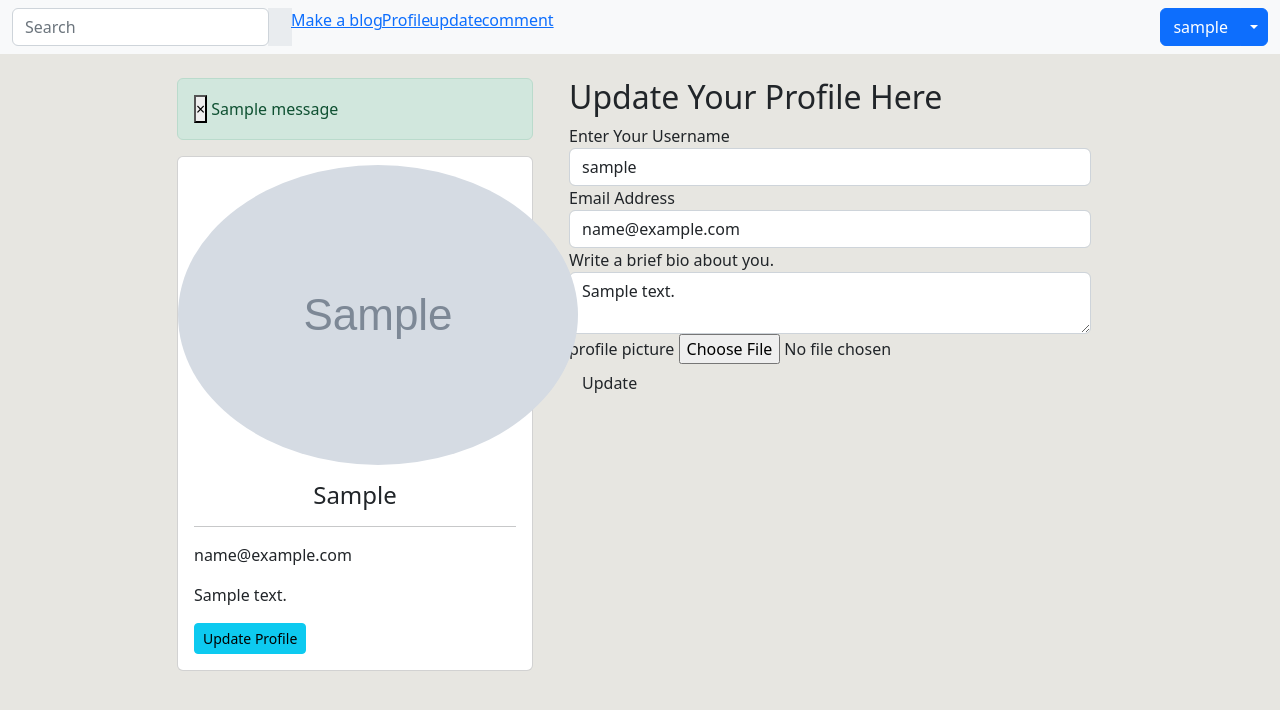
After one commit to Michael-Ogaye/camiblog, a Flask app: page /profile in a window 1280 px wide. The commit adds this page. Shown: the top 710 px of the page. Run offline with Flask 2, Linux system fonts and the light colour scheme; a user stored in the database is signed in; tables that the repository leaves empty hold one stand-in row (values such as "Sample post"); grey boxes marked "Sample" are stand-in pictures; one stand-in notice (Sample message) is shown; some libraries are stand-ins or nearby versions.

Commit message:
db: renamed mispelt template

```diff
--- a/app/templates/navbar.html
+++ b/app/templates/navbar.html
@@ -13,12 +13,15 @@
         <span class="input-group-text border-0" id="search-addon">
           <i class="fas fa-search"></i>
         </span>
+
+        <a href="{{url_for('main.new_blog')}}">Make a blog</a>
+        <a href="{{url_for('main.profile')}}">Profile</a>
+        <a href="#">update</a>
+        <a href="#">comment</a>
+
+
       </form>
       <div class="other">
-        <a href="{{url_for('main.new_blog')}}"></a>
-        <a href="{{url_for('main.profile')}}"></a>
-        <a href="{{url_for('main.updateprofile')}}"></a>
-        <a href="{{url_for('main.comment')}}"></a>
 
 
 
--- /dev/null
+++ b/app/templates/profile/profile.html
@@ -0,0 +1,45 @@
+{% extends 'base.html'%}
+{% import 'bootstrap/wtf.html' as wtf %}
+{% block content %}
+<div class="container">
+  <div class="row">
+    <div class="col-md-1"></div>
+    <div class="col-md-4 black">
+        <div class="content-section mt-4">
+            {% for message in get_flashed_messages() %}
+            <div class="alert alert-success">
+            <button type="button" class="close" data-dismiss="alert">&times;</button>
+            {{ message }}
+            </div>
+            {% endfor %}
+            {% if errors %}
+              {% for error in errors %}
+                <span class="text-danger">{{ error }}</span></br>
+              {% endfor %}
+            {%endif%}
+    <div class="card testimonial-card">
+    <div class="card-up indigo lighten-1"></div>
+    <div class="avatar mx-auto white">
+      <img src="{{profile_pic_path}}" class="rounded-circle account-img mt-2" alt="woman avatar">
+    </div>
+    <div class="card-body">
+      <h4 class="card-title text-center">{{current_user.username|title}}</h4>
+      <hr>
+      <p> {{current_user.email}} </p>
+      <p><i class="fas fa-quote-left"></i> {{current_user.bio}} <i class="fas fa-quote-right"></i> </p>
+      <button class="btn btn-sm btn-info" id="showform"> Update Profile</button>
+    </div>
+
+      </div>
+    </div>
+  </div>
+  <div class="col-md-6">
+      <div class="container mt-4" >
+        <div id="profileupdate">
+          <h2>Update Your Profile Here</h2>
+            {{wtf.quick_form(form)}}
+        </div>
+      </div>
+  </div>
+</div>
+{% endblock %}
```
Also changed, not shown: app/templates/profile/profie.html (deleted).
